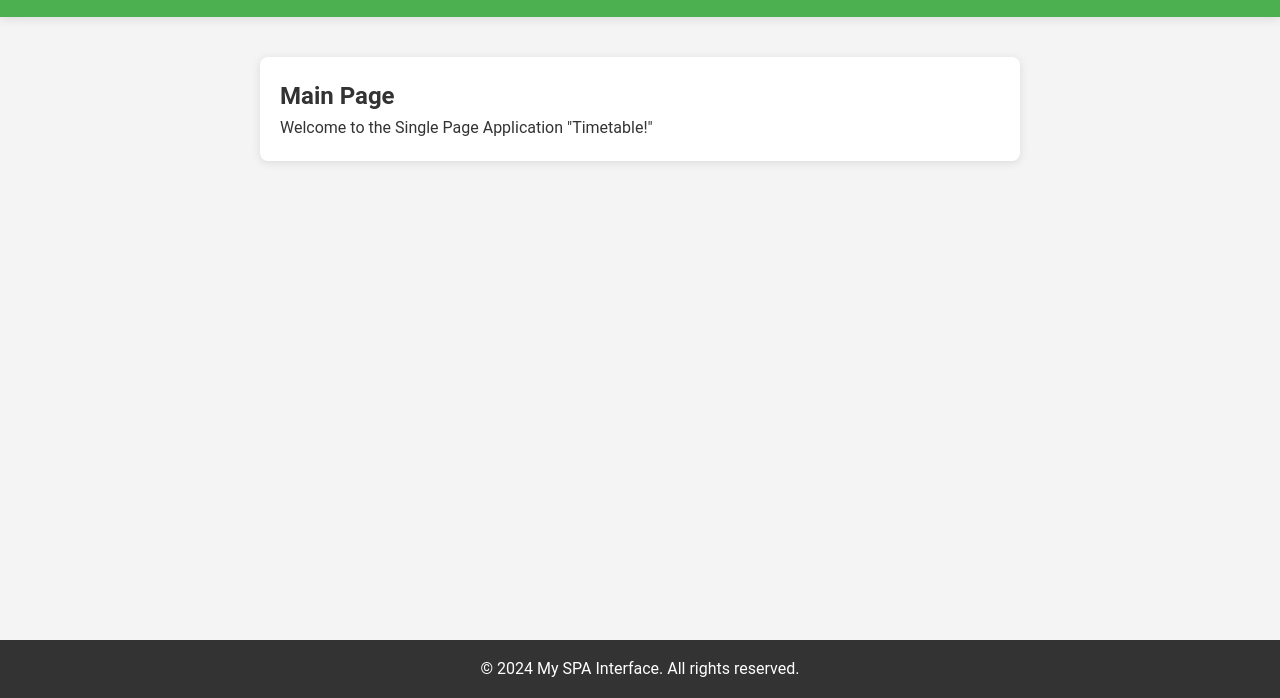
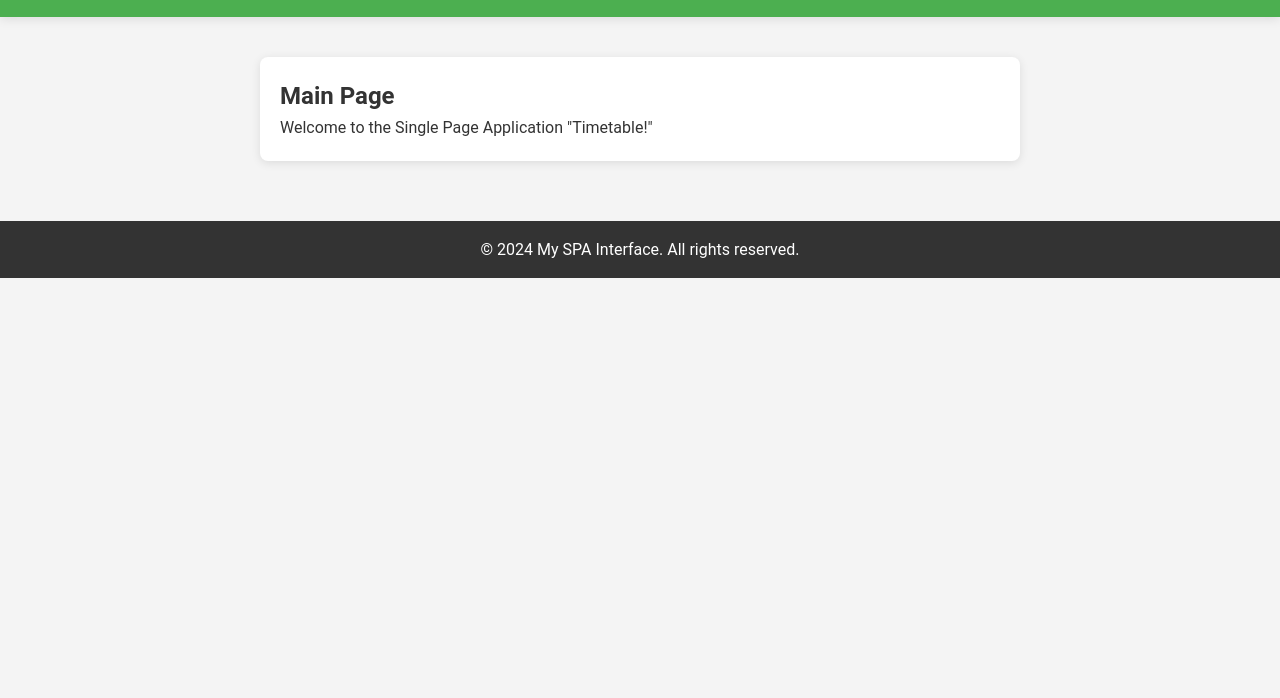
Before and after one commit to MikitaVitkouski/Timetable, a plain HTML site: page UI/index.html in a window 1280 px wide. Shown: the part 102-800 px from the top of the page. Drawn offline with Linux system fonts and the light colour scheme.

Commit message:
Changed position's setting to relative and added top-margin for footer

```diff
--- a/UI/styles.css
+++ b/UI/styles.css
@@ -96,7 +96,6 @@ footer {
     color: white;
     text-align: center;
     padding: 1rem;
-    position: absolute;
-    width: 100%;
-    bottom: 0;
+    position: relative;
+    margin-top: 20px;
 }
```
